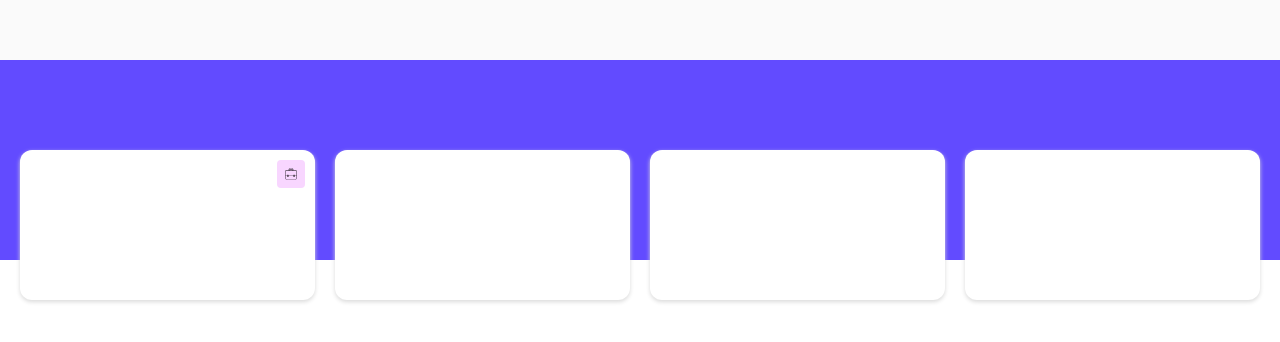
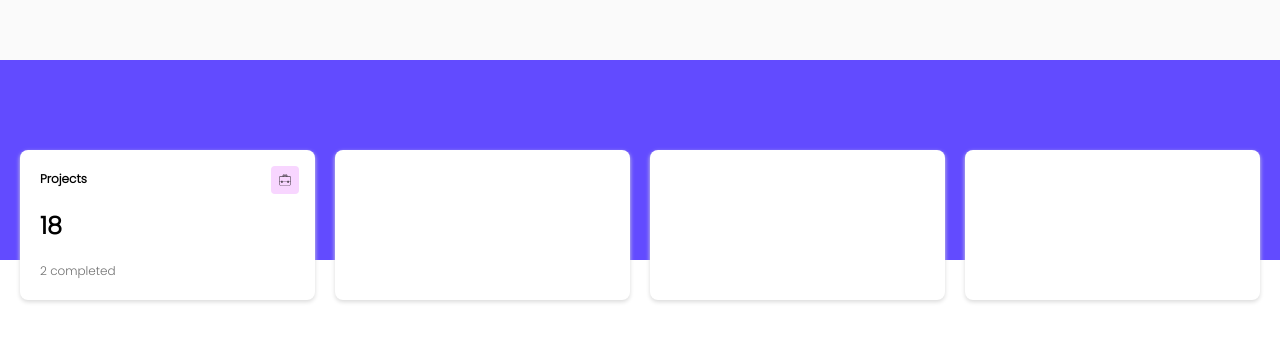
Before and after one commit to sayan-karmakar1997/dashUiClone, a plain HTML site: page index.html in a window 1280 px wide. Drawn offline with Linux system fonts and the light colour scheme.

Commit message:
Update index.html

```diff
--- a/index.html
+++ b/index.html
@@ -1,6 +1,9 @@
 <!DOCTYPE html>
 <html>
 <head>
+<link rel="preconnect" href="https://fonts.googleapis.com">
+<link rel="preconnect" href="https://fonts.gstatic.com" crossorigin>
+<link href="https://fonts.googleapis.com/css2?family=Poppins:ital,wght@0,200;0,300;1,300&display=swap" rel="stylesheet">
 <title>Page Title</title>
 <style>
 	html,body{
@@ -11,6 +14,7 @@
 		top:0;
 		margin:0;
 		padding:0;
+		font-family: 'Poppins', sans-serif;
 	}
 	#container{
 		position:absolute;
@@ -62,7 +66,7 @@
 	}
 	.card{
 		background-color:white;
-		border-radius:12px;
+		border-radius:8px;
 		height:100%;
 		margin-left:20px;
 		width:calc(25% - 25px);
@@ -75,9 +79,29 @@
 		padding:8px;
 		width:12px;
 		height:12px;
-		right:10px;
-		top:10px;
+		right:16px;
+		top:16px;
 		position:absolute;
+	}
+	.card_header{
+		color:black;
+		font-weight:bold;
+		font-size:12px;
+		margin-left:20px;
+		margin-top:20px;
+	}
+	.card_number{
+		font-weight:bold;
+		font-size:24px;
+		margin-left:20px;
+		margin-top:20px;
+	}
+	.card_completed{
+		font-size:12px;
+		color:#707070;
+		margin-left:20px;
+		position:absolute;
+		bottom:20px;
 	}
 </style>
 </head>
@@ -96,6 +120,9 @@
 		<div id="cards">
 			<div class="card">
 				<img class="card_icon" src="briefcase-svgrepo-com.svg">
+				<div class="card_header">Projects</div>
+				<div class="card_number">18</div>
+				<div class="card_completed">2 completed</div>
 			</div>
 			<div class="card">
 			</div>
```
